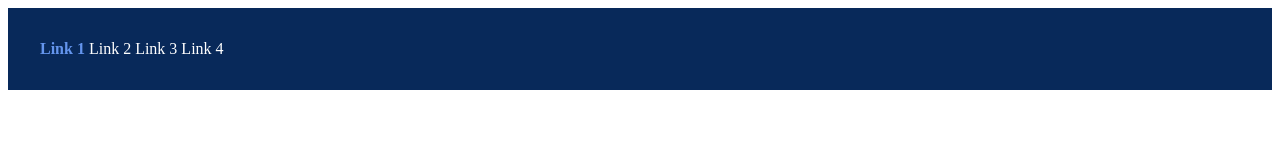
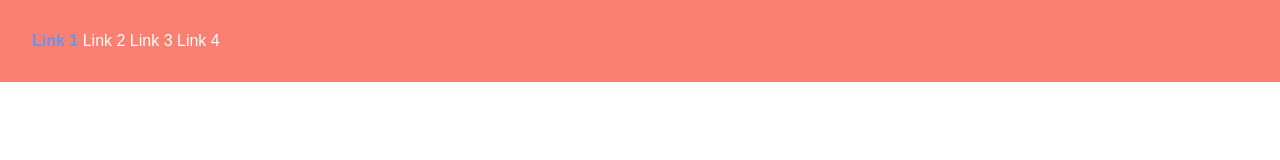
Before and after one commit to hugooscarpaz/ecommerce-bootcamp, a plain HTML site: page index.html in a window 1280 px wide. Drawn offline with Linux system fonts and the light colour scheme.

Commit message:
Añadiendo estilos sass 7-1

```diff
--- /dev/null
+++ b/scss/abstracts/_variables.scss
@@ -0,0 +1,2 @@
+$color-bg-primary:salmon;
+$color-text-light:white;
--- /dev/null
+++ b/scss/base/_reset.scss
@@ -0,0 +1,12 @@
+*,
+::before,
+::after{
+    margin: 0;
+    padding: 0;
+    box-sizing: border-box;
+}
+
+a{
+    text-decoration: none;
+    color: white;
+}
--- /dev/null
+++ b/scss/base/_typography.scss
@@ -0,0 +1,4 @@
+body{
+    font-family:Arial, Helvetica, sans-serif;
+
+}
--- /dev/null
+++ b/scss/components/_card.scss
@@ -0,0 +1,4 @@
+.card{
+    padding: 1rem;
+    border: 1px solid #aaa;
+}
--- /dev/null
+++ b/scss/main.scss
@@ -0,0 +1,27 @@
+@import "abstracts/variables";
+@import "base/reset";
+@import "base/typography";
+
+
+.main-nav{
+    background-color: $color-bg-primary;
+    color: $color-text-light;
+    display: flex;
+    align-items: center;
+
+    .nav-links{
+        padding: 2rem;
+        .nav-item{
+            text-decoration: none;
+            color: $color-text-light;
+            &.active{
+                color:cornflowerblue;
+                font-weight: bold;
+            }
+            &:hover{
+                font-size: 1.2rem;
+                color: darkred;
+            }
+        }
+    }
+}
```
Also changed, not shown: css/main.css, scss/abstracts/_functions.scss (added), scss/abstracts/_mixins.scss (added), 1 other file.
